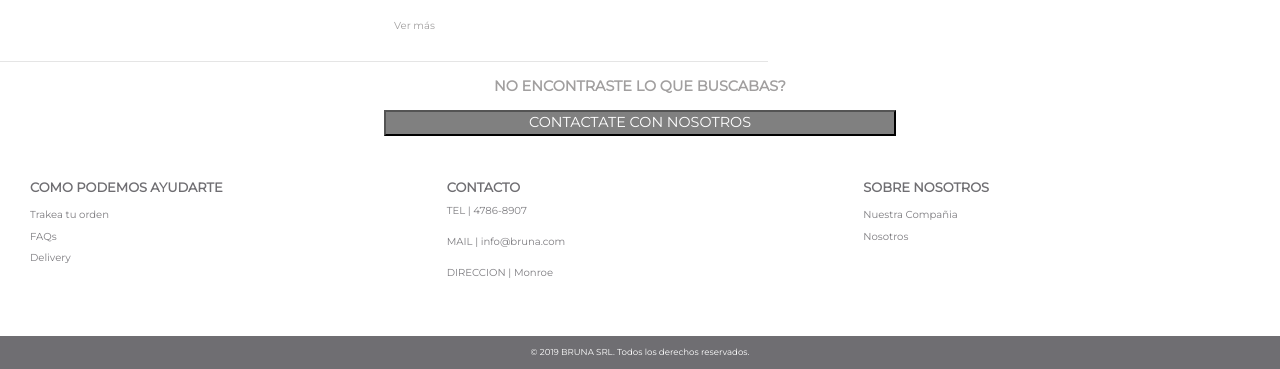
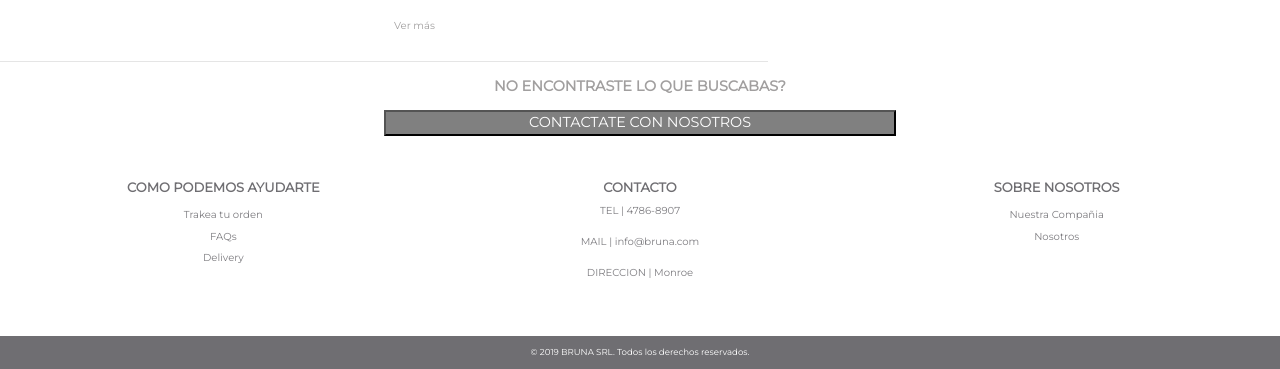
Before and after one commit to mirubarcala/bruna, a PHP site: page /faqs.php in a window 1280 px wide. Shown: the part 986-1355 px from the top of the page. Run offline with PHP 8.4, Linux system fonts and the light colour scheme.

Commit message:
fixed footer

```diff
--- a/css/master.css
+++ b/css/master.css
@@ -96,7 +96,7 @@ li a:hover {
     background-color: white;
     padding-top: 10px;
     padding-bottom: 20px;
-    text-align: left;
+    text-align: center;
 
 }
 
@@ -277,7 +277,7 @@ li a:hover {
   background-color: white;
   padding-top: 10px;
   padding-bottom: 20px;
-  text-align: left;
+  text-align: center;
 
 }
 
```
